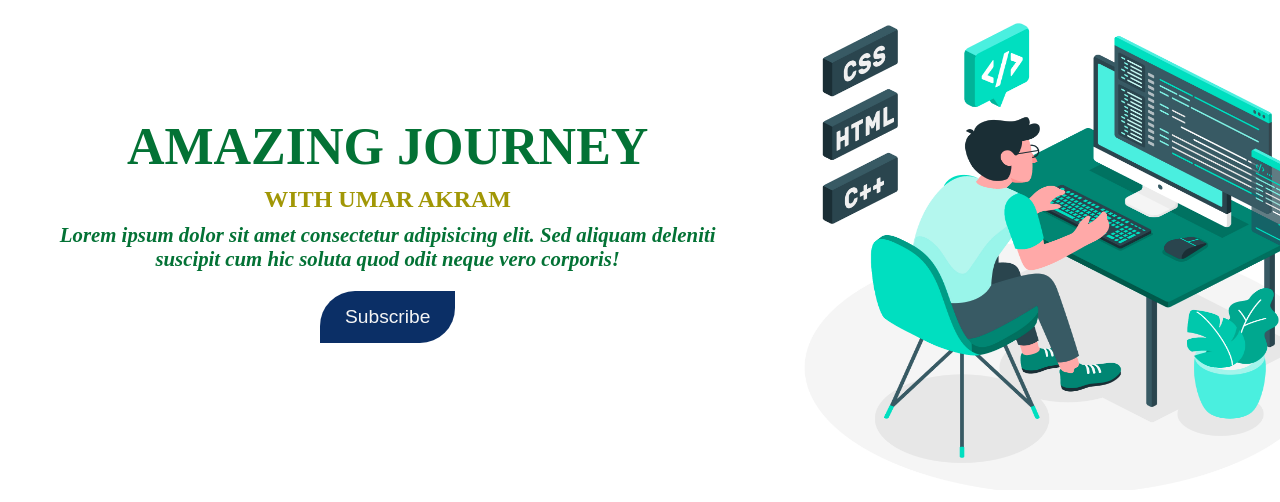
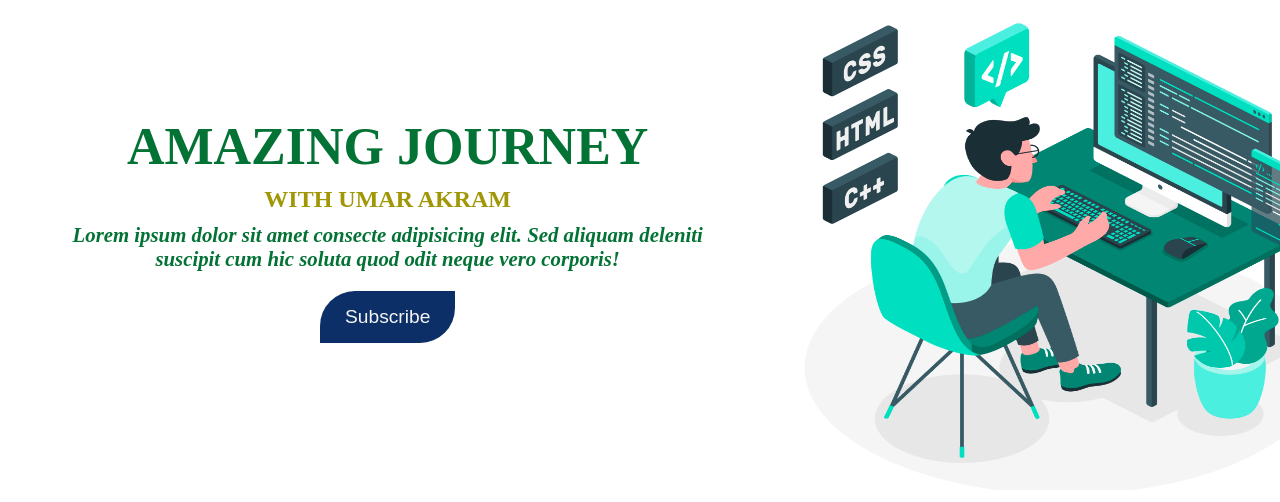
Before and after one commit to UMARAKRAM-ai/practice, a plain HTML site: page index.html in a window 1280 px wide. Shown: the part 110-612 px from the top of the page. Drawn offline with Linux system fonts and the light colour scheme.

Commit message:
Stash Test

```diff
--- a/index.html
+++ b/index.html
@@ -32,7 +32,7 @@
         <h1>Amazing Journey</h1>
         <h2>with Umar akram</h2>
         <p>
-          Lorem ipsum dolor sit amet consectetur adipisicing elit. Sed aliquam
+          Lorem ipsum dolor sit amet consecte adipisicing elit. Sed aliquam
           deleniti suscipit cum hic soluta quod odit neque vero corporis!
         </p>
         <button class="btn">Subscribe</button>
```
